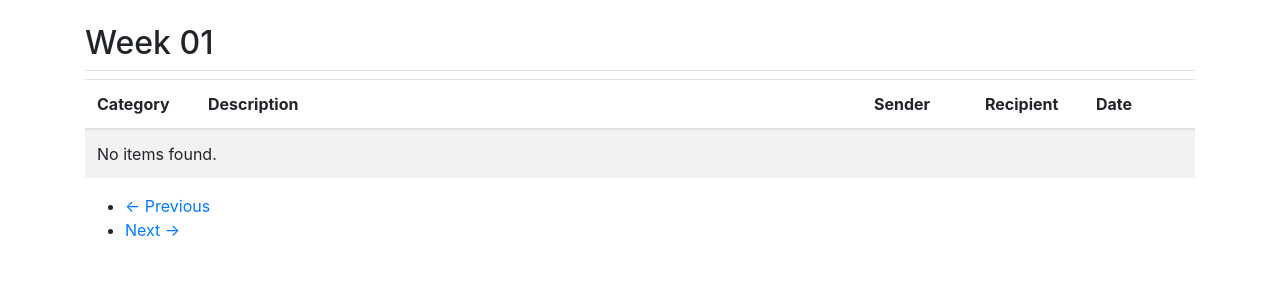
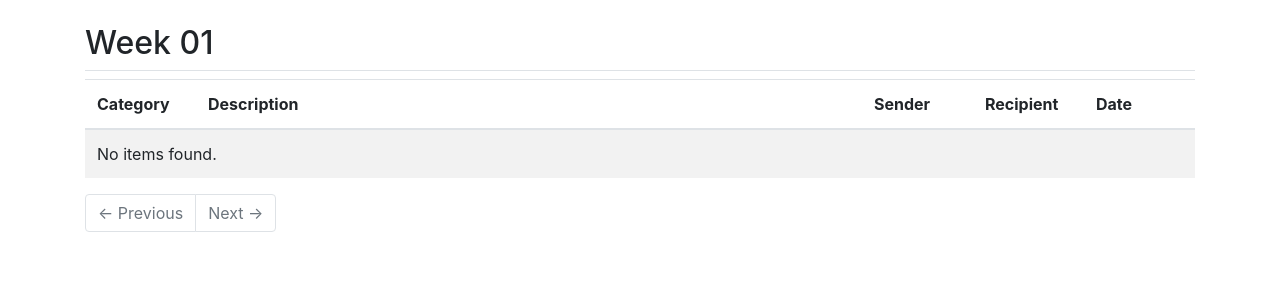
Before and after one commit to WISVCH/dienst2, a Django app: page /post/2023/week/1/ in a window 1280 px wide. Shown: the part 56-356 px from the top of the page. Run offline with Django 4.2, Linux system fonts and the light colour scheme; the visitor is signed in with stand-in values (Sample User, id 1); data that the repository does not hold is empty; parts of the project's set-up code (start-up, migrations or seed data) failed here and were passed over; some libraries are stand-ins or nearby versions.

Commit message:
Fix pagination

```diff
--- a/ldb/templates/ldb/committeemembership_filter.html
+++ b/ldb/templates/ldb/committeemembership_filter.html
@@ -62,14 +62,14 @@
 
   {% if is_paginated %}
     <nav>
-      <ul class="pager">
-        <li{% if not page_obj.has_previous %} class="disabled"{% endif %}>
+      <ul class="pagination">
+        <li{% if not page_obj.has_previous %} class="page-item disabled" {% else %} class="page-item" {% endif %}>
           <a {% if page_obj.has_previous %}
             href="{% query_string request.META.QUERY_STRING page=page_obj.previous_page_number %}"{% endif %}>
             <span aria-hidden="true">&larr;</span> {% trans "Previous" %}
           </a>
         </li>
-        <li{% if not page_obj.has_next %} class="disabled"{% endif %}>
+        <li{% if not page_obj.has_next %} class="page-item disabled" {% else %} class="page-item" {% endif %}>
           <a {% if page_obj.has_next %}
             href="{% query_string request.META.QUERY_STRING page=page_obj.next_page_number %}"{% endif %}>
             {% trans "Next" %} <span aria-hidden="true">&rarr;</span>
--- a/post/templates/post/item_archive_week.html
+++ b/post/templates/post/item_archive_week.html
@@ -35,15 +35,15 @@
   </div>
 
     <nav>
-      <ul class="pager">
-        <li{% if not previous_week %} class="disabled"{% endif %}>
-          <a {% if previous_week %}
+      <ul class="pagination">
+        <li{% if not has_previous %} class="page-item disabled" {% else %} class="page-item" {% endif %}>
+          <a class="page-link" {% if previous_week %}
               href="{% url 'post_archive_week' previous_week|strftime:'%Y' previous_week|strftime:'%W' %}"{% endif %}>
             <span aria-hidden="true">&larr;</span> {% trans "Previous" %}
           </a>
         </li>
-        <li{% if not next_week %} class="disabled"{% endif %}>
-          <a {% if next_week %}
+        <li{% if not has_next %} class="page-item disabled" {% else %} class="page-item" {% endif %}>
+          <a class="page-link" {% if next_week %}
             href="{% url 'post_archive_week' next_week|strftime:'%Y' next_week|strftime:'%W' %}"{% endif %}>
             {% trans "Next" %} <span aria-hidden="true">&rarr;</span>
           </a>
```
Also changed, not shown: post/templates/post/item_filter.html (+28 -5 lines).
